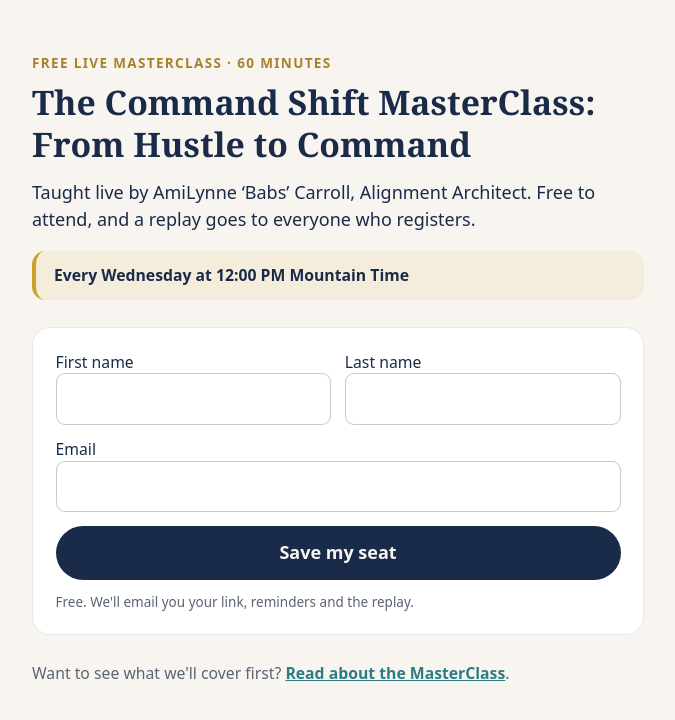
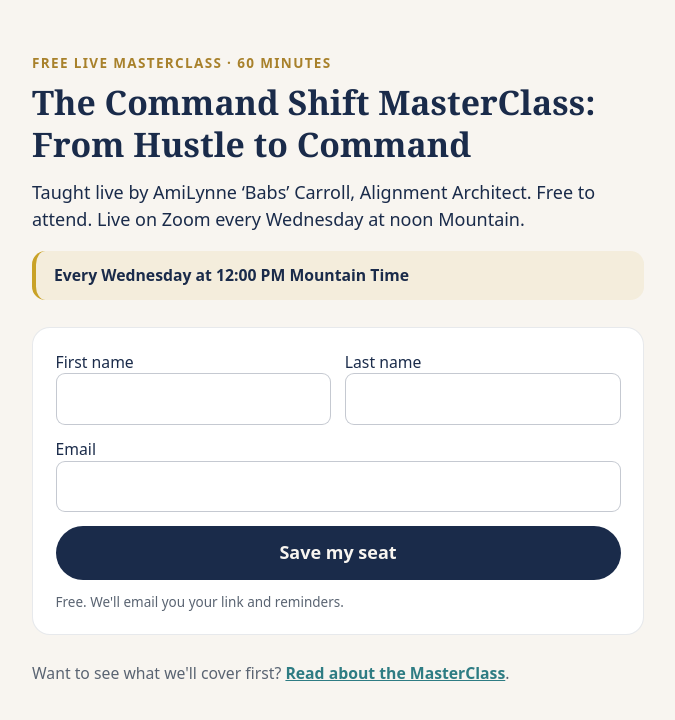
Before and after one commit to ButterflyBabs/LifeCharter-Architecture, a Next.js app: page /masterclass-signup in a window 1280 px wide. Shown: the top 720 px of the page, without its empty margins (302-977 px from the left). Built offline with nearby package versions, Linux system fonts and the light colour scheme; no server answers.

Commit message:
MasterClass sign-up page: remove replay promise
Co-Authored-By: Claude Sonnet 5.5 <noreply@anthropic.com>

```diff
--- a/src/app/masterclass-signup/SignupForm.tsx
+++ b/src/app/masterclass-signup/SignupForm.tsx
@@ -56,7 +56,7 @@ export default function SignupForm() {
       <input tabIndex={-1} autoComplete="off" aria-hidden="true" className="absolute -left-[9999px] h-0 w-0 opacity-0" value={f._hp} onChange={(e) => setF({ ...f, _hp: e.target.value })} name="website" />
       {err && <p role="alert" className="text-sm text-[#8a2f2f]">{err}</p>}
       <button disabled={state === "busy"} className="w-full rounded-full bg-[#1a2b4a] px-5 py-3 text-base font-semibold text-[#F8F5F0] disabled:opacity-60 dark:bg-[#c9a227] dark:text-[#1a2b4a]">{state === "busy" ? "Saving your seat…" : "Save my seat"}</button>
-      <p className="text-xs text-[#5a6472] dark:text-[#b8c2cf]">Free. We&apos;ll email you your link, reminders and the replay.</p>
+      <p className="text-xs text-[#5a6472] dark:text-[#b8c2cf]">Free. We&apos;ll email you your link and reminders.</p>
     </form>
   );
 }
--- a/src/app/masterclass-signup/page.tsx
+++ b/src/app/masterclass-signup/page.tsx
@@ -29,7 +29,7 @@ export default async function MasterclassSignupPage() {
     <main className="mx-auto max-w-xl px-4 py-12">
       <p className="text-xs font-semibold uppercase tracking-widest text-[#a8812b]">Free live MasterClass · 60 minutes</p>
       <h1 className="mt-2 text-3xl font-bold leading-tight text-[#1a2b4a] dark:text-[#F8F5F0]">The Command Shift MasterClass: From Hustle to Command</h1>
-      <p className="mt-3 text-[#1a2b4a] dark:text-[#F8F5F0]">Taught live by AmiLynne &lsquo;Babs&rsquo; Carroll, Alignment Architect. Free to attend, and a replay goes to everyone who registers.</p>
+      <p className="mt-3 text-[#1a2b4a] dark:text-[#F8F5F0]">Taught live by AmiLynne &lsquo;Babs&rsquo; Carroll, Alignment Architect. Free to attend. Live on Zoom every Wednesday at noon Mountain.</p>
       <p className="mt-4 rounded-xl border-l-4 border-[#c9a227] bg-[#c9a227]/10 px-4 py-3 text-sm font-semibold text-[#1a2b4a] dark:text-[#F8F5F0]">{next ? "Next session: " : ""}{when}</p>
       <SignupForm />
       <p className="mt-6 text-sm text-[#5a6472] dark:text-[#b8c2cf]">
```
